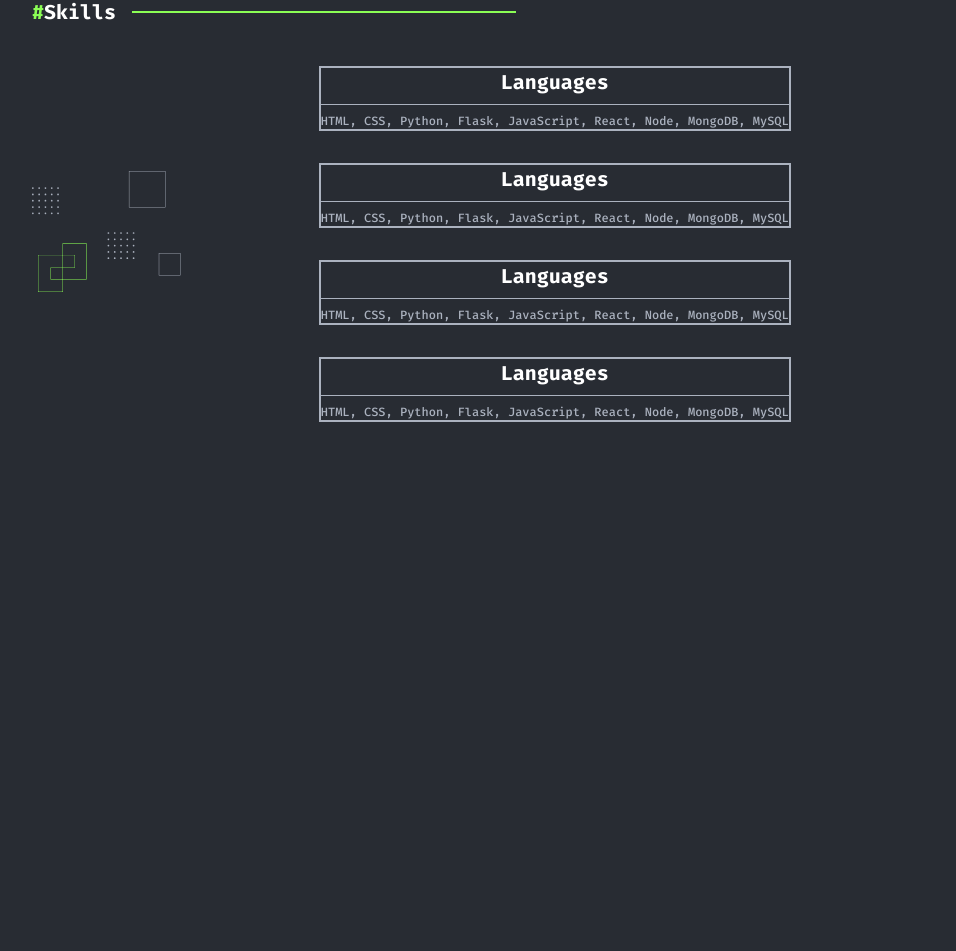
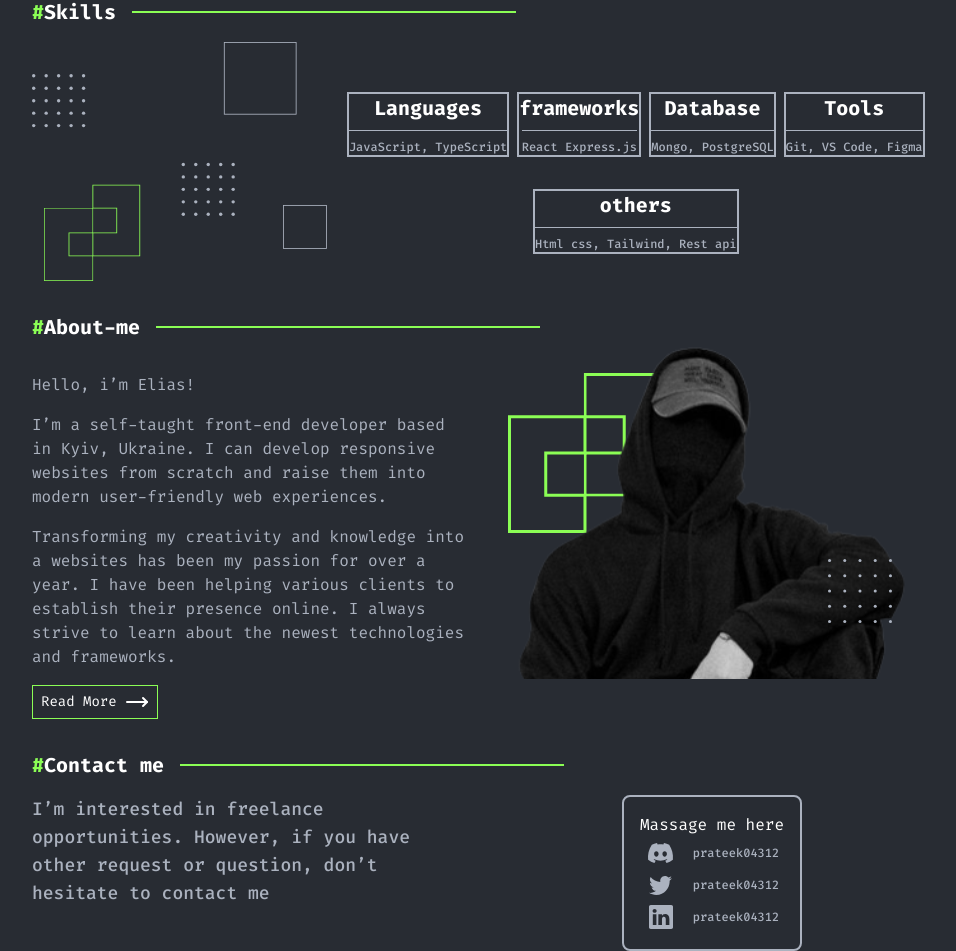
Before and after one commit to prateek3422/portfolio, a Next.js app: page / in a window 1280 px wide. Shown: the part 1150-2101 px from the top of the page, without its empty margins (160-1116 px from the left). Before the commit the page ends 1572 px from the top, so only its background shows below. Built offline with nearby package versions, Linux system fonts and the light colour scheme.

Commit message:
home page complete

```diff
--- a/src/app/page.tsx
+++ b/src/app/page.tsx
@@ -1,6 +1,7 @@
 import Button from "@/components/Button/Button";
 import Cards from "@/components/Cards/cards";
 import SkillCard from "@/components/SkillCard/SkillCard";
+import { MoveRight } from "lucide-react";
 import Image from "next/image";
 
 export default function Home() {
@@ -28,6 +29,29 @@ export default function Home() {
       title: "ChertNodes",
       description: "Minecraft servers hosting",
       image: "/Rectangle 22 (1).png",
+    },
+  ];
+
+  const skill = [
+    {
+      skillName: "Languages",
+      skill: "JavaScript, TypeScript",
+    },
+    {
+      skillName: "frameworks",
+      skill: "React Express.js",
+    },
+    {
+      skillName: "Database",
+      skill: "Mongo, PostgreSQL",
+    },
+    {
+      skillName: "Tools",
+      skill: "Git, VS Code, Figma ",
+    },
+    {
+      skillName: "others",
+      skill: " Html css, Tailwind, Rest api ",
     },
   ];
 
@@ -107,29 +131,101 @@ export default function Home() {
       </div>
 
       <div className="flex  gap-4  justify-between items-center mt-4">
-        <div className="">
+        <div className=" hidden md:block">
           <img src="/Group36.svg" alt="Prateek" width={400} height={400} />
         </div>
-        <div className="flex flex-wrap  gap-2 items-center justify-center">
-          <SkillCard
-            skillName="Languages"
-            Skills="HTML, CSS, Python, Flask, JavaScript, React, Node, MongoDB, MySQL"
+        <div className="flex flex-wrap gap-2 items-center justify-center">
+          {skill.map((skill, index) => {
+            return (
+              <SkillCard
+                key={index}
+                skillName={skill.skillName}
+                Skills={skill.skill}
+              />
+            );
+          })}
+        </div>
+      </div>
+
+      <div className="flex items-center gap-4 justify-between mt-8">
+        <div className="flex items-center gap-4">
+          <h1 className="text-white text-xl font-bold  w-max ">
+            <span className="text-Primary">#</span>About-me
+          </h1>
+          <div className="w-[30vw] h-[2px] bg-Primary  "></div>
+        </div>
+      </div>
+
+      <div className="grid  md:grid-cols-2 gap-8 md:gap-4 ">
+        <div className="flex flex-col items-start mt-8 gap-4">
+          <h1 className="text-Secondary ">Hello, i’m Elias!</h1>
+          <p className="text-Secondary ">
+            I’m a self-taught front-end developer based in Kyiv, Ukraine. I can
+            develop responsive websites from scratch and raise them into modern
+            user-friendly web experiences.
+          </p>
+          <p className="text-Secondary ">
+            Transforming my creativity and knowledge into a websites has been my
+            passion for over a year. I have been helping various clients to
+            establish their presence online. I always strive to learn about the
+            newest technologies and frameworks.
+          </p>
+
+          <Button className="flex gap-2 items-center">
+            {" "}
+            Read More <MoveRight />{" "}
+          </Button>
+        </div>
+
+        <div className="relative h-max w-max mx-auto">
+          <Image
+            src="/Style=Outline.svg"
+            alt="hero-left-img"
+            width={400}
+            height={400}
+            className="  absolute top-8 left-0 w-40 -z-10"
           />
-          <SkillCard
-            skillName="Languages"
-            Skills="HTML, CSS, Python, Flask, JavaScript, React, Node, MongoDB, MySQL"
-          />
-          <SkillCard
-            skillName="Languages"
-            Skills="HTML, CSS, Python, Flask, JavaScript, React, Node, MongoDB, MySQL"
-          />
-          <SkillCard
-            skillName="Languages"
-            Skills="HTML, CSS, Python, Flask, JavaScript, React, Node, MongoDB, MySQL"
+          <Image src="/Image.svg" alt="Prateek" width={400} height={400} />
+          <Image
+            src="/Dots.svg"
+            alt="Prateek"
+            width={400}
+            height={400}
+            className="  absolute bottom-14 right-4 w-16 z-10"
           />
         </div>
+      </div>
 
-        <div className="mt-4"></div>
+      <div className="flex items-center gap-4 justify-between mt-8">
+        <div className="flex items-center gap-4">
+          <h1 className="text-white text-xl font-bold  w-max ">
+            <span className="text-Primary">#</span>Contact me
+          </h1>
+          <div className="w-[30vw] h-[2px] bg-Primary  "></div>
+        </div>
+      </div>
+
+      <div className="grid  md:grid-cols-2 gap-8 md:gap-8 mt-4">
+        <p className="text-Secondary text-lg font-medium">
+          I’m interested in freelance opportunities. However, if you have other
+          request or question, don’t hesitate to contact me
+        </p>
+
+        <div className="border-2 border-Secondary rounded-lg p-4 flex flex-col  justify-center items-center mx-auto">
+          <h1>Massage me here</h1>
+          <div className="flex items-center gap-4">
+            <img src="/Discord.svg" alt="disord" />
+            <p className="text-Secondary text-xs font-medium ">prateek04312</p>
+          </div>
+          <div className="flex items-center gap-4">
+            <img src="/twitter.svg" alt="disord" />
+            <p className="text-Secondary text-xs font-medium ">prateek04312</p>
+          </div>
+          <div className="flex items-center gap-4">
+            <img src="/linkedin.svg" alt="disord" />
+            <p className="text-Secondary text-xs font-medium ">prateek04312</p>
+          </div>
+        </div>
       </div>
     </main>
   );
--- a/src/components/SkillCard/SkillCard.tsx
+++ b/src/components/SkillCard/SkillCard.tsx
@@ -8,9 +8,9 @@ const SkillCard = ({
   Skills: string;
 }) => {
   return (
-    <div className="flex gap-4 items-center justify-center mt-6">
+    <div className="flex gap-4 items-center justify-center mt-6 ">
       <div className="flex flex-col items-center justify-center border-2 border-Secondary ">
-        <h1 className="text-white text-xl font-bold  w-max ">{skillName}</h1>
+        <h1 className="text-white text-xl font-bold    ">{skillName}</h1>
         <div className="border-t border-Secondary mt-2 ">
           <p className="text-Secondary text-xs font-medium mt-2 text-wrap w-fit">
             {Skills}
```
